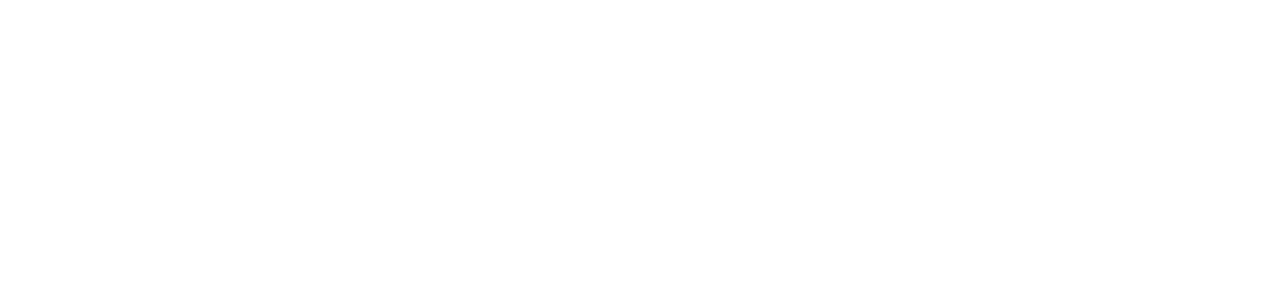
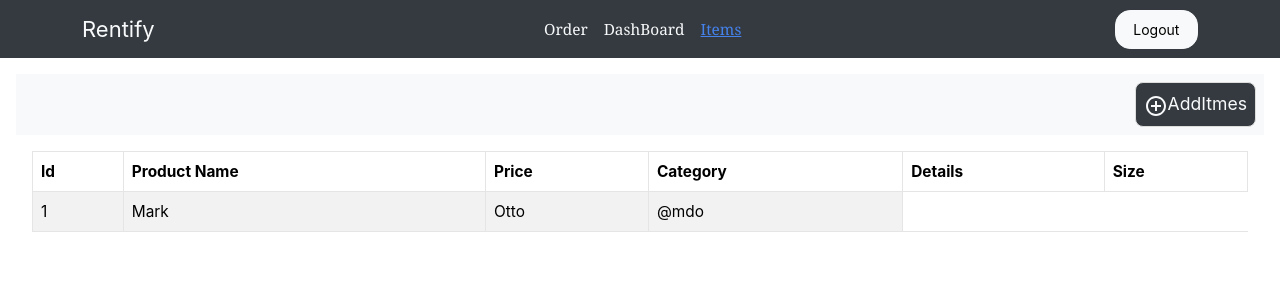
Before and after one commit to Naajiya/Rentify, a React (Vite) app: page /admin/items in a window 1280 px wide. Before the commit this address had no page. Shown: the top 300 px of the page. Built offline with nearby package versions, Linux system fonts and the light colour scheme.

Commit message:
code updated

```diff
--- /dev/null
+++ b/Admin/component/AddItems.jsx
@@ -0,0 +1,27 @@
+
+import AddCircleOutlineIcon from '@mui/icons-material/AddCircleOutline';
+import * as React from 'react';
+
+
+
+
+function AddItems() {
+    return (
+        <>
+           <div className='d-flex flex-column'>
+                <div className='d-flex bg-dark p-2 border rounded-3 text-light '>
+
+                    <span><AddCircleOutlineIcon /></span>
+                    AddItmes
+                </div>
+
+                <div>
+
+                </div>
+
+           </div>
+        </>
+    )
+}
+
+export default AddItems
--- a/Admin/component/Headers.jsx
+++ b/Admin/component/Headers.jsx
@@ -1,5 +1,6 @@
 import Container from 'react-bootstrap/Container';
 import Navbar from 'react-bootstrap/Navbar';
+import { Link } from 'react-router-dom';
 
 function Headers() {
   return (
@@ -11,6 +12,7 @@
             <div className="text-light d-flex">
               <p className='m-2'>Order</p>
               <p className='m-2'>DashBoard</p>
+             <Link to={'/admin/items'}> <p className='m-2'>Items</p></Link>
             </div>
             <div>
               <button className="btn btn-light">Logout</button>
--- /dev/null
+++ b/Admin/pags/Items.jsx
@@ -0,0 +1,46 @@
+import React from 'react'
+import AddItems from '../component/AddItems'
+import Headers from '../component/Headers'
+import Table from 'react-bootstrap/Table';
+
+
+
+function Items() {
+    return (
+        <>
+            <Headers />
+            <div className='p-3'>
+                <div className='d-flex justify-content-end align-items-end bg-light p-2'>
+                    <AddItems />
+                </div>
+
+                <div className='p-3'>
+                    <Table striped bordered hover className=''>
+                        <thead>
+                            <tr>
+                                <th>Id</th>
+                                <th>Product Name</th>
+                                <th>Price</th>
+                                <th>Category</th>
+                                <th>Details</th>
+                                <th>Size</th>
+                            </tr>
+                        </thead>
+                        <tbody>
+                            <tr>
+                                <td>1</td>
+                                <td>Mark</td>
+                                <td>Otto</td>
+                                <td>@mdo</td>
+                            </tr>
+
+                        </tbody>
+                    </Table>
+                </div>
+
+            </div>
+        </>
+    )
+}
+
+export default Items
--- a/package.json
+++ b/package.json
@@ -15,6 +15,7 @@
     "@mui/icons-material": "^6.3.1",
     "@mui/joy": "^5.0.0-beta.51",
     "@mui/material": "^6.3.1",
+    "@mui/x-data-grid": "^7.23.6",
     "@reduxjs/toolkit": "^2.5.0",
     "bootstrap": "^5.3.3",
     "react": "^18.3.1",
--- a/src/App.jsx
+++ b/src/App.jsx
@@ -10,6 +10,7 @@
 import Address from './components/Address'
 import Login from '../Admin/pags/Login'
 import Dashboard from '../Admin/pags/Dashboard'
+import Items from '../Admin/pags/Items'
 
 
 
@@ -33,6 +34,7 @@
 
         <Route element={<Login/>} path='/admin/login'/>
         <Route element={<Dashboard/>} path='/admin/dashboard'/>
+        <Route element={<Items/>} path='/admin/items'/>
 
       </Routes>
 
```
Also changed, not shown: 1 other file (tests, documents, lock files or other folders).
